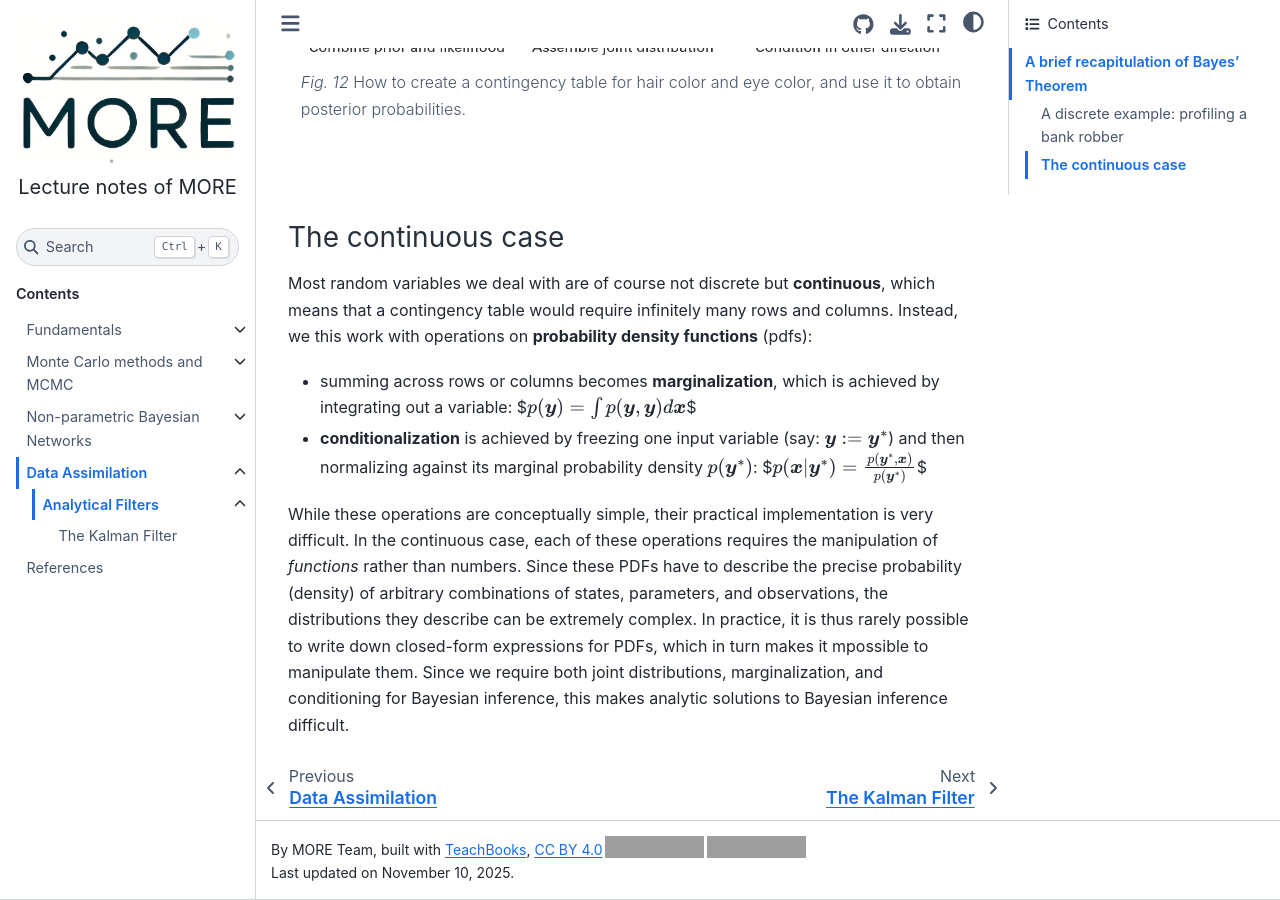
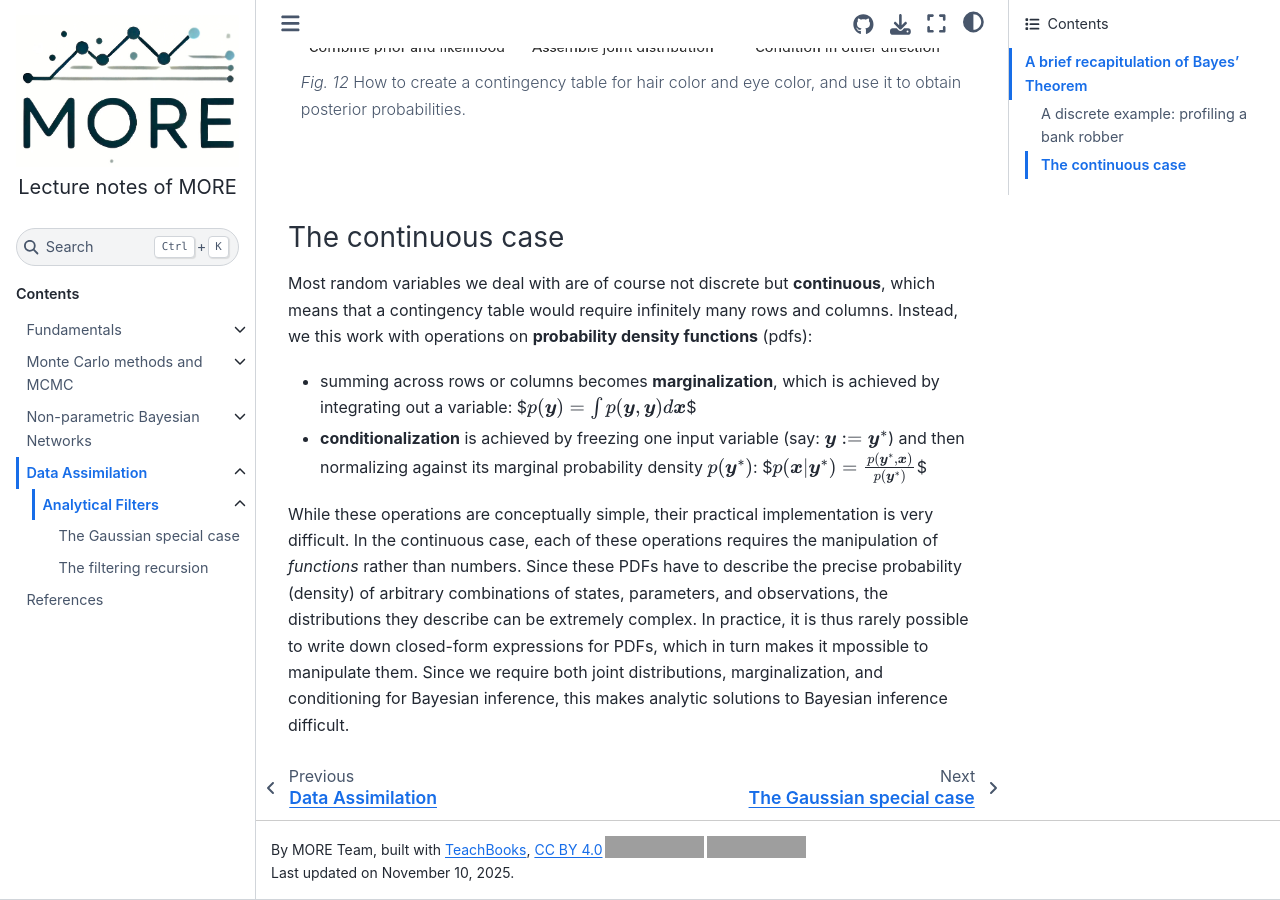
Before and after one commit to TUDelft-CITG/MORE-lecture-notes, a Jupyter Book: the page built from book/data_assimilation/02_Analytical_Filters.md, in a window 1280 px wide and 900 px high, scrolled down 2902 px. Built offline with Jupyter Book 1.0.4 settings and Sphinx 7.4.7 and the Sphinx Book theme 1.1.4, drawn with Linux system fonts in a browser that asks for light colours; pages that are not in the unit, such as notebooks, are missing from menus; comment, search, counter and statistics services are not loaded; grey boxes are pictures that could not be loaded.

Commit message:
split further

```diff
--- a/book/_toc.yml
+++ b/book/_toc.yml
@@ -32,7 +32,8 @@ parts:
          - file: data_assimilation/02_Analytical_Filters.md
            title: Analytical Filters
            sections:
-            - file: data_assimilation/02a_Kalman_Filter.md
+            - file: data_assimilation/02a_Gaussian_special_case.md
+            - file: data_assimilation/02b_Kalman_Filter.md
       - file: references.md
     # - file: changelog.md
     # - file: credits.md
```
Also changed, not shown: book/data_assimilation/02a_Gaussian_special_case.md (renamed from book/data_assimilation/02a_Kalman_Filter.md, +3 -54 lines), book/data_assimilation/02b_Kalman_Filter.md (added, +48 -0 lines).
